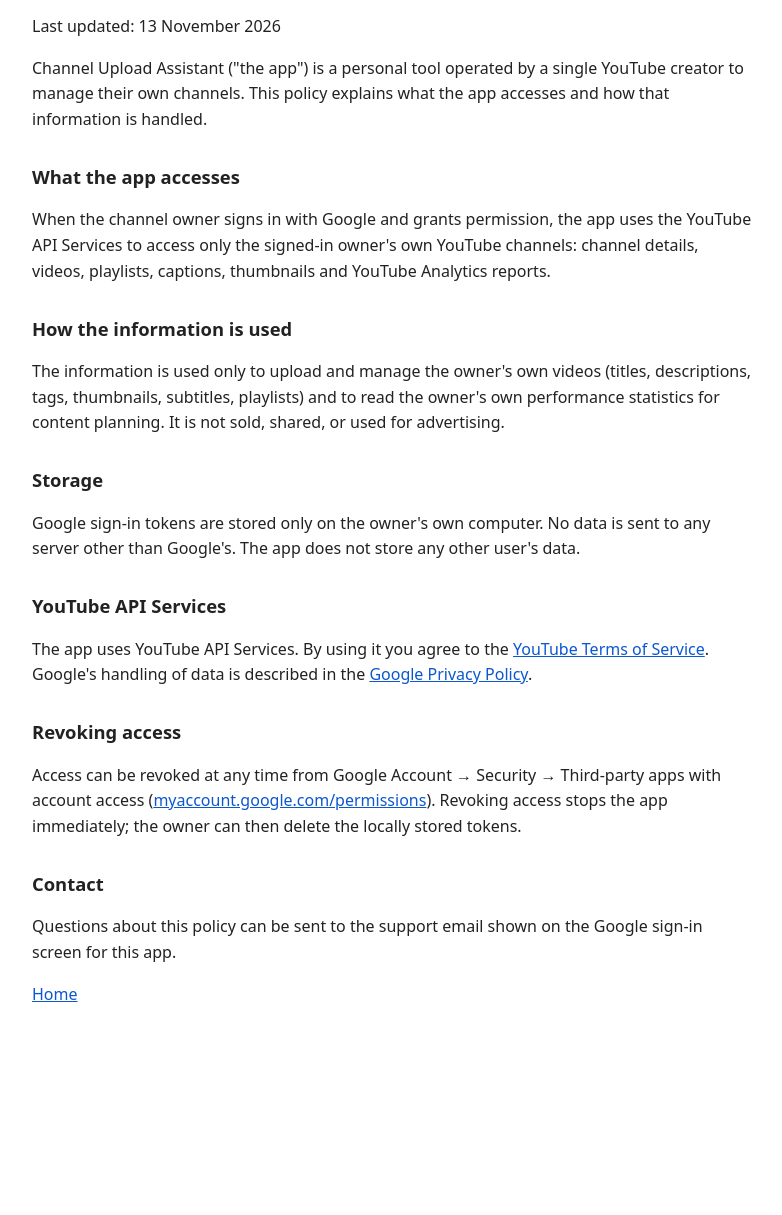
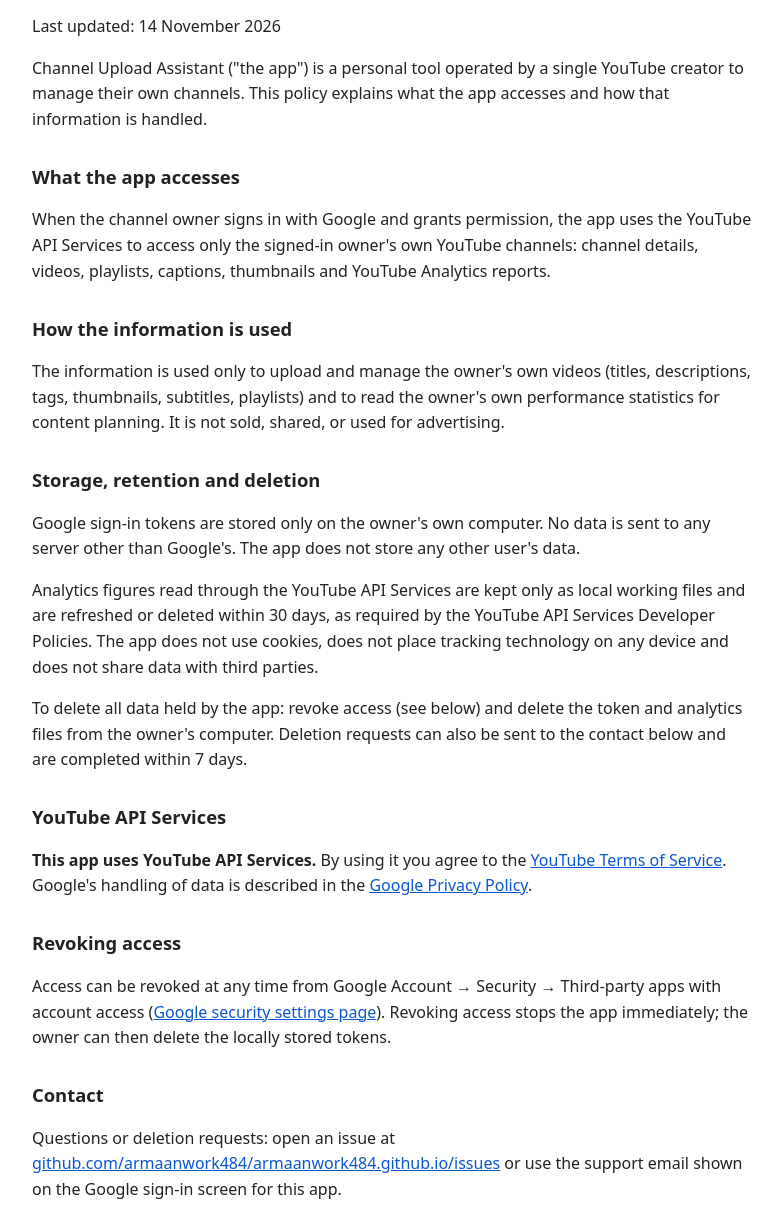
Before and after one commit to armaanwork484/armaanwork484.github.io, a plain HTML site: page privacy.html in a window 1280 px wide. Shown: the part 84-1299 px from the top of the page, without its empty margins (248-1030 px from the left). Before the commit the page ends 1131 px from the top, so only its background shows below. Drawn offline with Linux system fonts and the light colour scheme.

Commit message:
Add YouTube API Services notices, retention/deletion and revocation details
Co-Authored-By: Claude Opus 5.5 <noreply@anthropic.com>

```diff
--- a/privacy.html
+++ b/privacy.html
@@ -4,19 +4,21 @@
 <style>body{font-family:system-ui,Arial,sans-serif;max-width:720px;margin:40px auto;padding:0 16px;line-height:1.6;color:#222;background:#fff}h1{font-size:1.6em}h2{font-size:1.15em;margin-top:1.6em}a{color:#0b57d0}</style></head>
 <body>
 <h1>Privacy Policy</h1>
-<p>Last updated: 13 November 2026</p>
+<p>Last updated: 14 November 2026</p>
 <p>Channel Upload Assistant ("the app") is a personal tool operated by a single YouTube creator to manage their own channels. This policy explains what the app accesses and how that information is handled.</p>
 <h2>What the app accesses</h2>
 <p>When the channel owner signs in with Google and grants permission, the app uses the YouTube API Services to access only the signed-in owner's own YouTube channels: channel details, videos, playlists, captions, thumbnails and YouTube Analytics reports.</p>
 <h2>How the information is used</h2>
 <p>The information is used only to upload and manage the owner's own videos (titles, descriptions, tags, thumbnails, subtitles, playlists) and to read the owner's own performance statistics for content planning. It is not sold, shared, or used for advertising.</p>
-<h2>Storage</h2>
+<h2>Storage, retention and deletion</h2>
 <p>Google sign-in tokens are stored only on the owner's own computer. No data is sent to any server other than Google's. The app does not store any other user's data.</p>
+<p>Analytics figures read through the YouTube API Services are kept only as local working files and are refreshed or deleted within 30 days, as required by the YouTube API Services Developer Policies. The app does not use cookies, does not place tracking technology on any device and does not share data with third parties.</p>
+<p>To delete all data held by the app: revoke access (see below) and delete the token and analytics files from the owner's computer. Deletion requests can also be sent to the contact below and are completed within 7 days.</p>
 <h2>YouTube API Services</h2>
-<p>The app uses YouTube API Services. By using it you agree to the <a href="https://www.youtube.com/t/terms">YouTube Terms of Service</a>. Google's handling of data is described in the <a href="https://policies.google.com/privacy">Google Privacy Policy</a>.</p>
+<p><strong>This app uses YouTube API Services.</strong> By using it you agree to the <a href="https://www.youtube.com/t/terms">YouTube Terms of Service</a>. Google's handling of data is described in the <a href="https://policies.google.com/privacy">Google Privacy Policy</a>.</p>
 <h2>Revoking access</h2>
-<p>Access can be revoked at any time from Google Account → Security → Third-party apps with account access (<a href="https://myaccount.google.com/permissions">myaccount.google.com/permissions</a>). Revoking access stops the app immediately; the owner can then delete the locally stored tokens.</p>
+<p>Access can be revoked at any time from Google Account → Security → Third-party apps with account access (<a href="https://security.google.com/settings/security/permissions">Google security settings page</a>). Revoking access stops the app immediately; the owner can then delete the locally stored tokens.</p>
 <h2>Contact</h2>
-<p>Questions about this policy can be sent to the support email shown on the Google sign-in screen for this app.</p>
+<p>Questions or deletion requests: open an issue at <a href="https://github.com/armaanwork484/armaanwork484.github.io/issues">github.com/armaanwork484/armaanwork484.github.io/issues</a> or use the support email shown on the Google sign-in screen for this app.</p>
 <p><a href="index.html">Home</a></p>
 </body></html>
```
Also changed, not shown: index.html (+2 -1 lines), terms.html (+4 -2 lines).
